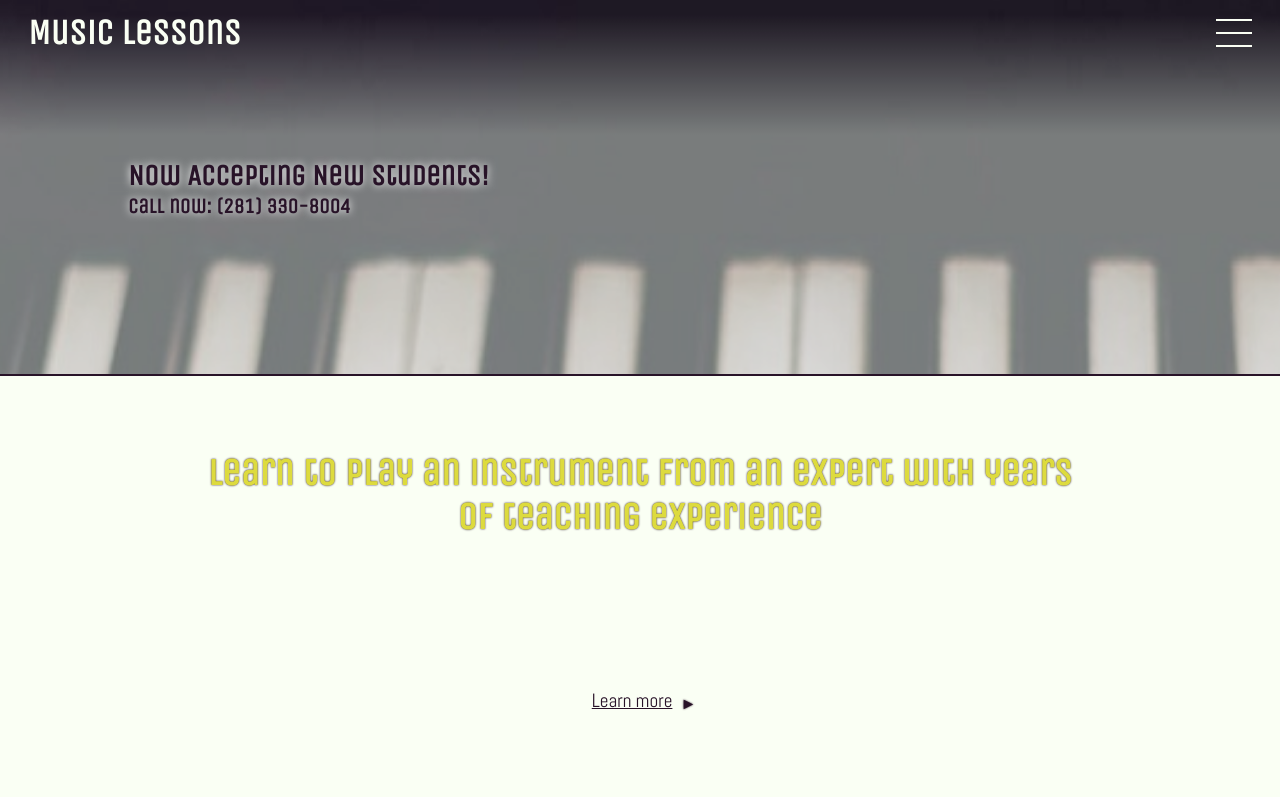
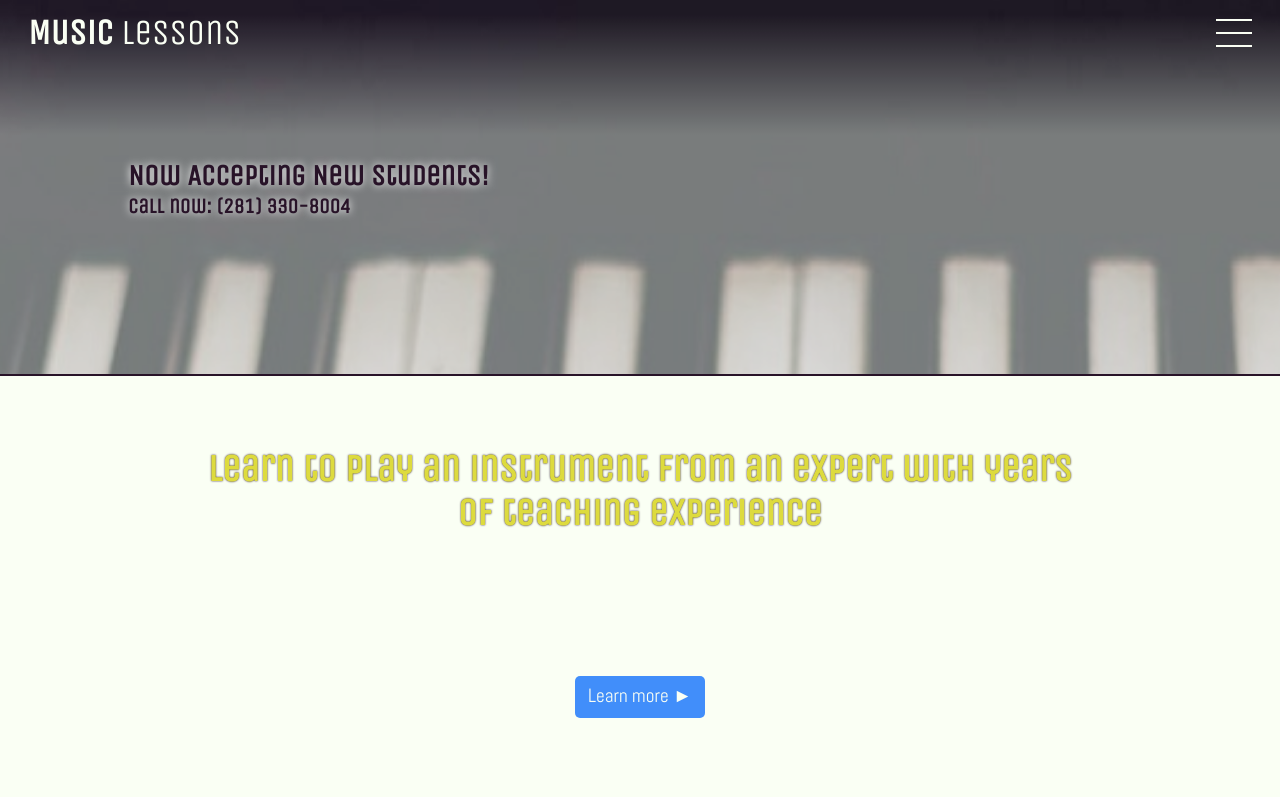
Before and after one commit to nrenteria303/music_lessons, a website: page index.html in a window 1280 px wide. Shown: the top 797 px of the page. Drawn offline with nearby package versions, Linux system fonts and the light colour scheme; files that its build step writes are made by us from their sources.

Commit message:
learn more link edits

```diff
--- a/index.html
+++ b/index.html
@@ -12,7 +12,7 @@
   <body onload="showHeadings()">
     <header>
       <div id="header__wrapper">
-        <h2 id="heading--main">Music Lessons</h2>
+        <h2 id="heading--main">Music <span class="light">Lessons</span></h2>
         <nav>
           <div id="nav__bars" onclick="navTransform()">
             <div class="nav__bar burger--top"></div>
@@ -41,14 +41,14 @@
       <div class="block__home">
         <h1>Learn to play an instrument from an expert with years of teaching experience</h1>
         <div class="link--home">
-          <a href="#">Learn more</a><div id="triangle--top">►</div>
+          <a href="#">Learn more ►</a>
         </div>
       </div>
       <iframe width="560" height="315" src="https://www.youtube.com/embed/IrcdzwZNwJQ" frameborder="0" allow="accelerometer; autoplay; encrypted-media; gyroscope; picture-in-picture" allowfullscreen></iframe>
       <div class="block__home">
         <h2>Gain insight alongside a multi-instrumentalist of 20 years</h2>
         <div class="link--home">
-          <a href="#">Learn more</a><div id="triangle--top">►</div>
+          <a href="#">Learn more ►</a>
         </div>
       </div>
 
--- a/styles/sass/_home.scss
+++ b/styles/sass/_home.scss
@@ -86,21 +86,26 @@ main {
             display: flex;
             align-self: center;
             margin-bottom: 12px;
+            background-color: rgb(65, 142, 250);
+            width: 130px;
+            height: 42px;
+            border-radius: 5px;
+            box-sizing: border-box;
 
             a {
                 font-size: 1.2rem;
                 text-shadow: none;
                 margin-top: 0;
+                display: block;
+                width: 100%;
+                height: 100%;
+                text-decoration: none;
+                z-index: 2;
+                padding: 6%;
             }
 
             a, a:active, #triangle--top {
-                color: $color-dark;
-            }
-
-            #triangle--top {
-                align-self: flex-end;
-                position: relative;
-                left: 8px;
+                color: $color-lightest;
             }
         }
     }
--- a/styles/sass/utilities/_base.scss
+++ b/styles/sass/utilities/_base.scss
@@ -16,3 +16,8 @@ h1, h2, h3, h4, h5, h6 {
 p, a, q, li, ul, ol {
     font-family: $font-sans;
 }
+
+.light {
+    font-weight: 400;
+    font-weight: light;
+}
```
